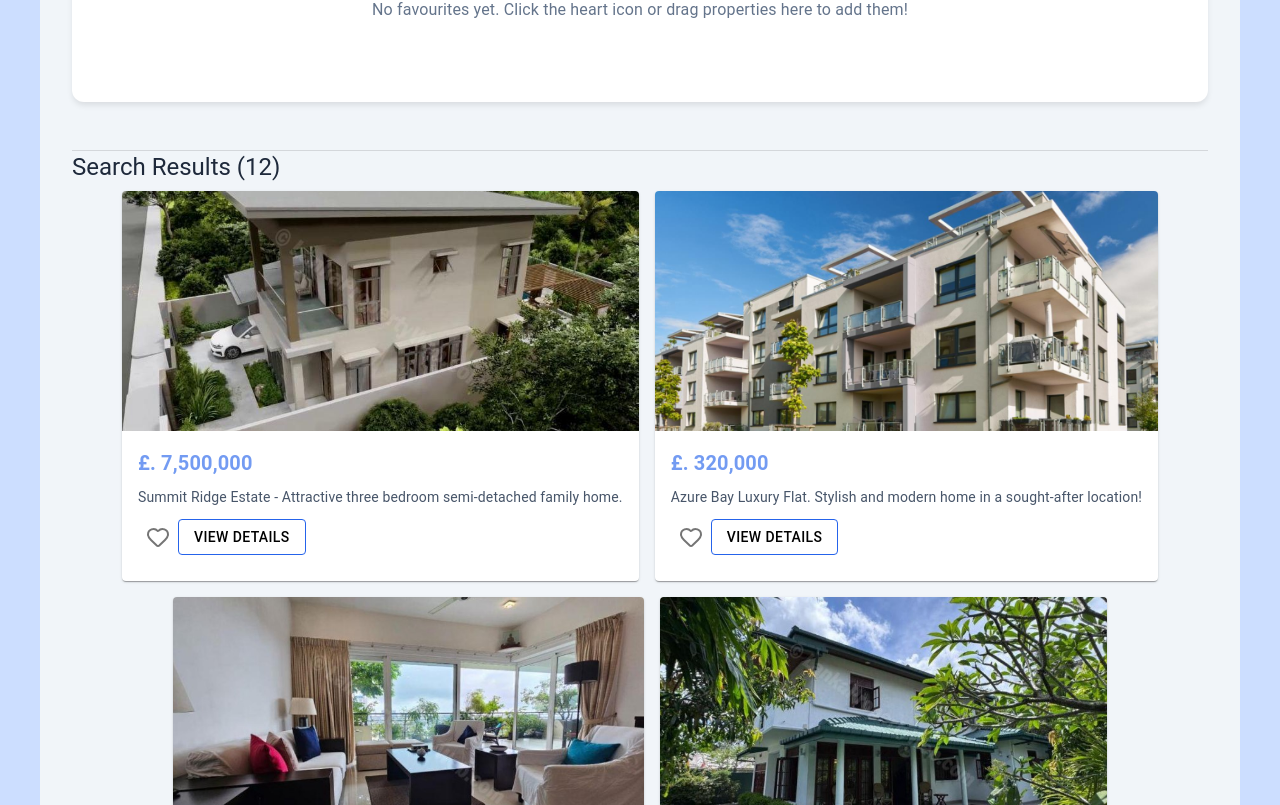
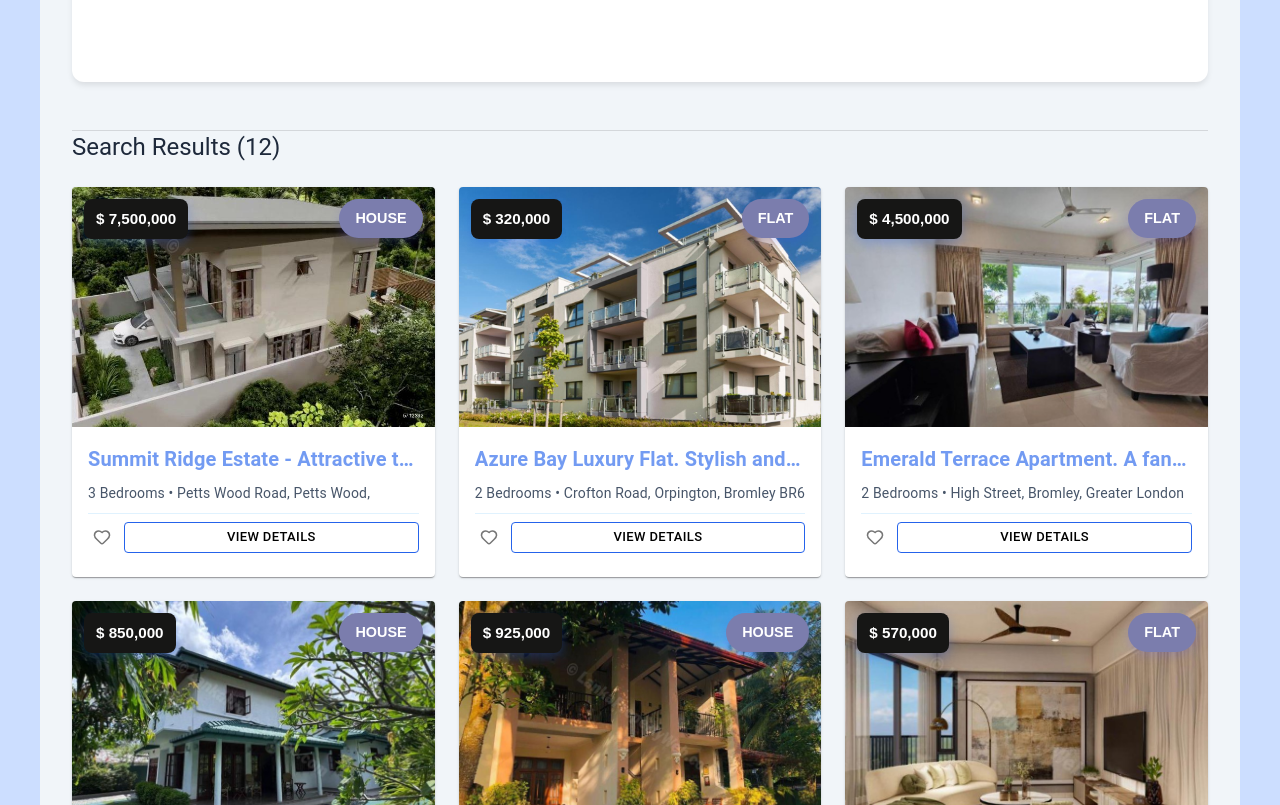
Before and after one commit to rathugedn/Nestora, a React (Vite) app: page /search in a window 1280 px wide. Shown: the part 735-1540 px from the top of the page. Built offline with nearby package versions, Linux system fonts and the light colour scheme.

Commit message:
Update SearchPage.jsx

```diff
--- a/src/components/SearchPage.jsx
+++ b/src/components/SearchPage.jsx
@@ -67,7 +67,6 @@ const SearchPage = () => {
     ) {
       alert("Values cannot be negative.");
       return false;
-
     }
     if (filters.minPrice && filters.maxPrice && filters.minPrice > filters.maxPrice) {
       alert("Min Price cannot be greater than Max Price.");
@@ -163,8 +162,8 @@ const SearchPage = () => {
   };
 
   return (
-    <Box className="search-page-container">
-      <Typography variant="h4" align="center" gutterBottom className="page-title">
+    <div className="search-page-container">
+      <Typography variant="h4" align="center" className="page-title">
         Search Your Dream Home
       </Typography>
 
@@ -186,7 +185,7 @@ const SearchPage = () => {
           </Grid>
           <Grid item xs={12} md={4}>
             <TextField
-              label="Min Price (£.)"
+              label="Min Price ($.)"
               name="minPrice"
               type="number"
               value={filters.minPrice}
@@ -196,7 +195,7 @@ const SearchPage = () => {
           </Grid>
           <Grid item xs={12} md={4}>
             <TextField
-              label="Max Price (£.)"
+              label="Max Price ($.)"
               name="maxPrice"
               type="number"
               value={filters.maxPrice}
@@ -245,7 +244,7 @@ const SearchPage = () => {
           </Grid>
           <Grid item xs={12} md={4}>
             <TextField
-              label="Post Code Area (Ex: BR6, NW1)"
+              label="Location"
               name="postcode"
               value={filters.postcode}
               onChange={handleInputChange}
@@ -263,7 +262,7 @@ const SearchPage = () => {
       <Divider className="section-divider" />
 
       <Box className="favourites-section" onDrop={handleDrop} onDragOver={handleDragOver}>
-        <Typography variant="h5" gutterBottom className="section-title">
+        <Typography variant="h5" className="section-title">
           Favourites ({favourites.length})
         </Typography>
         <Button
@@ -279,100 +278,113 @@ const SearchPage = () => {
             No favourites yet. Click the heart icon or drag properties here to add them!
           </Typography>
         ) : (
-          <Grid container spacing={2} justifyContent="center">
+          <div className="favourites-grid">
             {favourites.map((property) => (
-              <Grid item xs={12} sm={6} md={4} key={property.id} className="grid-item-center">
-                <Card className="property-card">
+              <Card key={property.id} className="property-card">
                 <div className="card-media-wrapper">
                   <CardMedia
                     component="img"
                     image={property.picture}
                     alt={property.short}
                   />
+                  <div className="price-badge">
+                    £. {property.price.toLocaleString()}
+                  </div>
+                  <div className="type-badge">{property.type}</div>
                 </div>
                 <CardContent>
-                    <Typography variant="h6" className="property-price">
-                      £. {property.price.toLocaleString()}
+                  <Typography variant="h6">
+                    {property.short}
                   </Typography>
-                    <Typography>{property.short}</Typography>
-                    <Box className="property-actions">
+                  <Typography variant="body2">
+                    {property.bedrooms} Bedrooms • {property.location}
+                  </Typography>
+                  <div className="property-card-actions">
                     <IconButton
                       onClick={() => removeFavourite(property.id)}
                       color="error"
                       title="Remove from favourites"
+                      size="small"
                     >
-                        <Trash />
+                      <Trash size={18} />
                     </IconButton>
                     <Button
                       component={Link}
-                        to={`/property/${property.id}`}
+                      to={`/property/£{property.id}`}
                       variant="outlined"
                       className="view-details-button"
+                      size="small"
+                      fullWidth
                     >
                       View Details
                     </Button>
-                    </Box>
+                  </div>
                 </CardContent>
               </Card>
-              </Grid>
             ))}
-          </Grid>
+          </div>
         )}
       </Box>
 
       <Divider className="section-divider" />
 
-      <Typography variant="h5" gutterBottom className="section-title results-title">
+      <Typography variant="h5" className="section-title">
         Search Results ({filteredProperties.length})
       </Typography>
-      <Grid container spacing={2} justifyContent="center">
+      <div className="properties-grid">
         {filteredProperties.map((property) => (
-          <Grid
-            item
-            xs={12}
-            sm={6}
-            md={4}
+          <Card
             key={property.id}
-            className="grid-item-center"
+            className="property-card"
             draggable
             onDragStart={(e) => handleDragStart(e, property)}
           >
-            <Card className="property-card">
             <div className="card-media-wrapper">
               <CardMedia
                 component="img"
                 image={property.picture}
                 alt={property.short}
               />
+              <div className="price-badge">
+                $ {property.price.toLocaleString()}
+              </div>
+              <div className="type-badge">{property.type}</div>
             </div>
             <CardContent>
-                <Typography variant="h6" className="property-price">
-                  £. {property.price.toLocaleString()}
+              <Typography variant="h6">
+                {property.short}
               </Typography>
-                <Typography>{property.short}</Typography>
-                <Box className="property-actions">
+              <Typography variant="body2">
+                {property.bedrooms} Bedrooms • {property.location}
+              </Typography>
+              <div className="property-card-actions">
                 <IconButton
                   onClick={() => toggleFavourite(property)}
                   className={`favourite-button ${isFavourite(property.id) ? 'is-favourite' : ''}`}
                   title={isFavourite(property.id) ? "Remove from favourites" : "Add to favourites"}
+                  size="small"
                 >
-                    <Heart fill={isFavourite(property.id) ? "#d32f2f" : "none"} />
+                  <Heart
+                    size={18}
+                    fill={isFavourite(property.id) ? "#ef4444" : "none"}
+                  />
                 </IconButton>
                 <Button
                   component={Link}
-                    to={`/property/${property.id}`}
+                  to={`/property/£{property.id}`}
                   variant="outlined"
                   className="view-details-button"
+                  size="small"
+                  fullWidth
                 >
                   View Details
                 </Button>
-                </Box>
+              </div>
             </CardContent>
           </Card>
-          </Grid>
         ))}
-      </Grid>
-    </Box>
+      </div>
+    </div>
   );
 };
 
```
Lines whose indentation alone changed are shown as unchanged.
